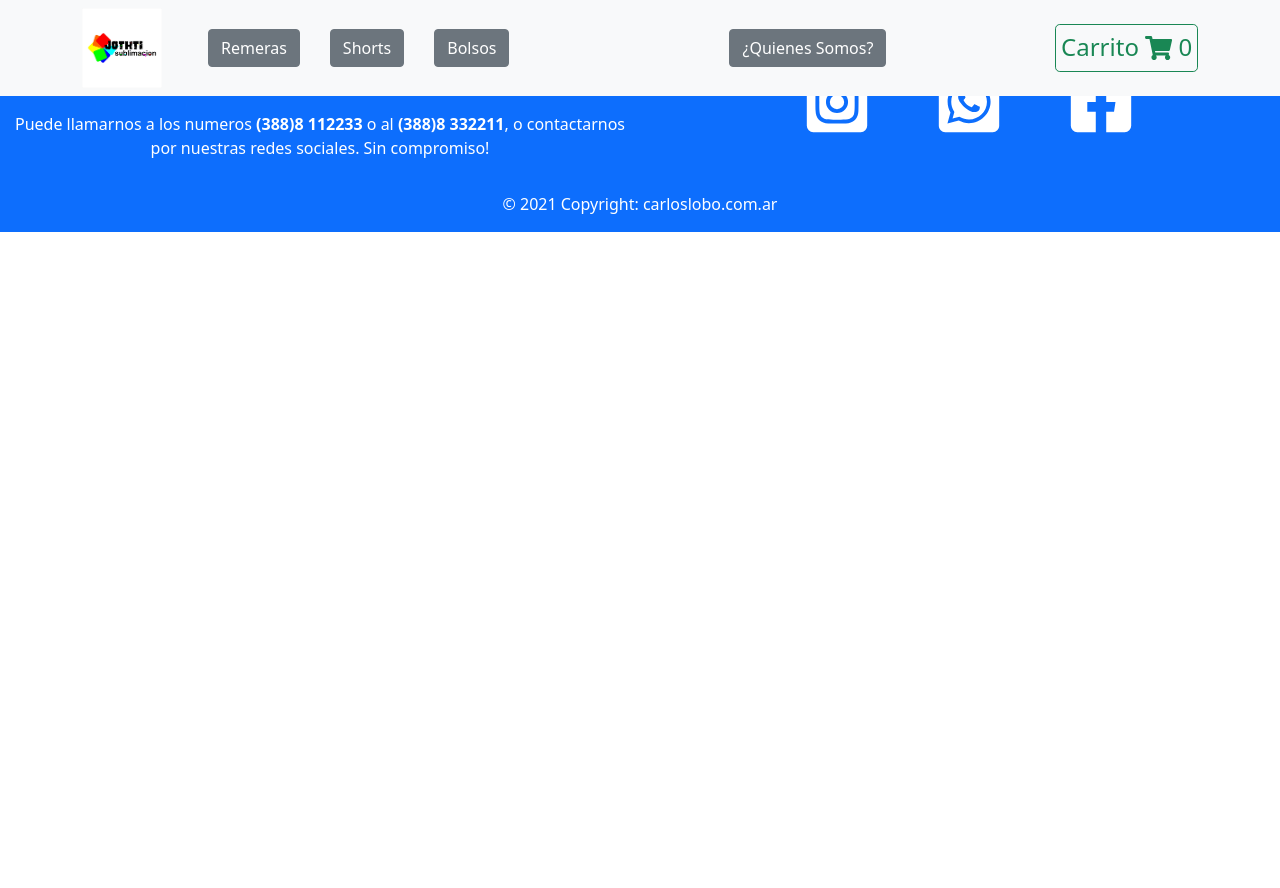
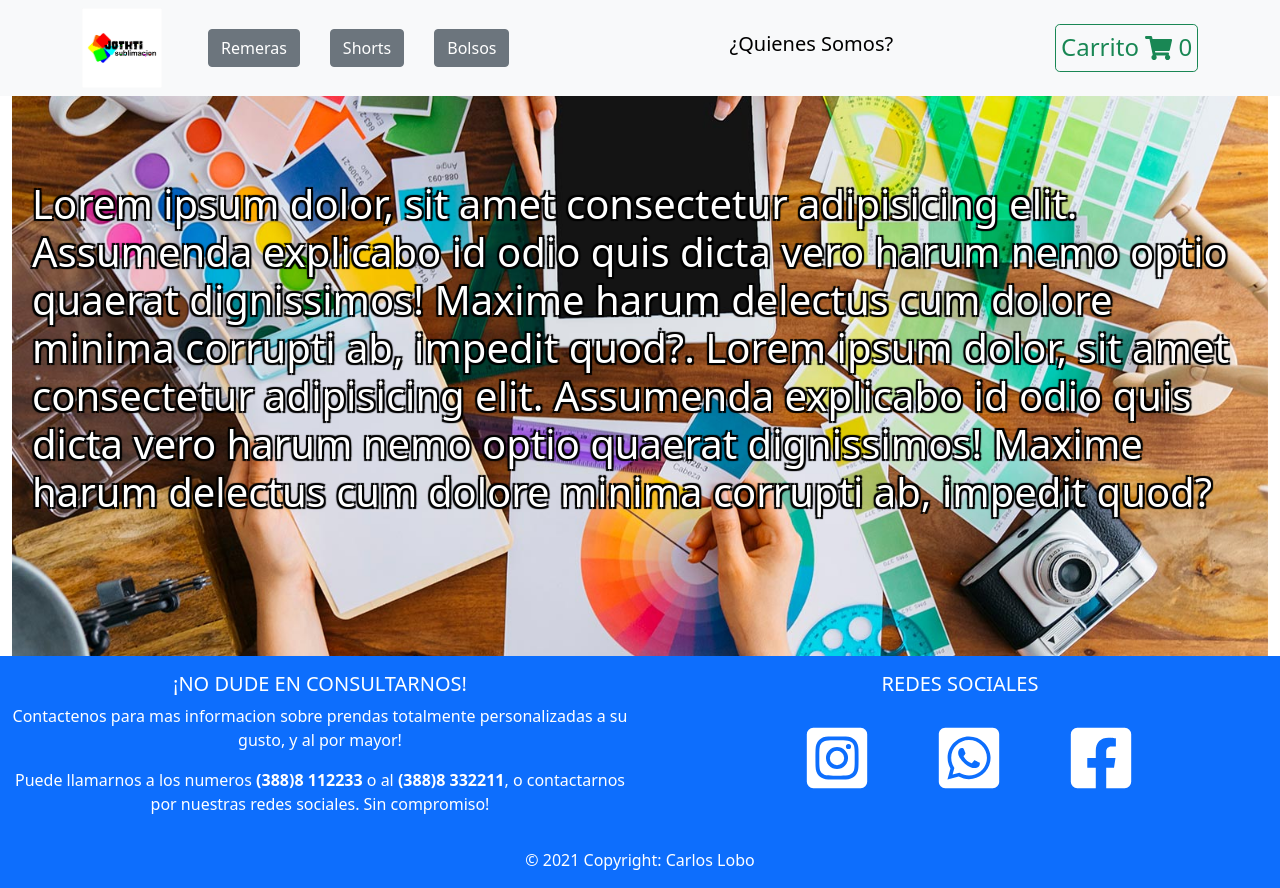
Before and after one commit to carloslobo09/JothtiDesign-Lobo, a React (Create React App) app: page /quienessomos in a window 1280 px wide. Before the commit the page ends 800 px from the top, so only its background shows below. Built offline with nearby package versions, Linux system fonts and the light colour scheme.

Commit message:
retoques

```diff
--- a/src/App.js
+++ b/src/App.js
@@ -6,6 +6,7 @@ import ItemDetailContainer from './component/container/ItemDetailContainer'
 import {CartProvider} from './context/cartContext'
 import Cart from './component/cart/Cart'
 import Footer from './component/footer/Footer'
+import QuienesSomos from './component/quienessomos/QuienesSomos'
 import { BrowserRouter, Route, Switch } from 'react-router-dom'
 
 
@@ -23,6 +24,9 @@ function App() {
         <Route path='/item/:id'>
           <ItemDetailContainer />
         </Route>
+        <Route path='/quienessomos'>
+          <QuienesSomos />
+        </Route>
         <Route exact path='/cart'>
             <Cart/>
         </Route>
--- a/src/component/NavBar/NavBar.js
+++ b/src/component/NavBar/NavBar.js
@@ -25,7 +25,7 @@ const NavBar= () =>{
                                 <Link to={`/category/bolso`}><a style={{marginLeft:"30px"}} className="btn btn-secondary" href='#'>Bolsos</a></Link>
                             </li>
                             <li className="nav-item">
-                                <a style={{marginLeft:"220px"}} className="btn btn-secondary" href='#'>¿Quienes Somos?</a>
+                                <Link to={`/quienessomos`} style={{textDecoration:"none"}}> <a style={{marginLeft:"220px", textDecoration:"none", color:"black", fontSize:"20px"}}  href='#'>¿Quienes Somos?</a></Link>
                             </li>
                         </ul>
                     </div>
--- a/src/component/footer/Footer.js
+++ b/src/component/footer/Footer.js
@@ -27,7 +27,7 @@ const Footer = () =>{
             </div>
             </div>
                 <div className="footer-copyright text-center py-3">© 2021 Copyright:
-                    <a style={{color:'white' ,textDecoration:'none'}} href="https://www.facebook.com/CIL1997"> carloslobo.com.ar</a>
+                    <a style={{color:'white' ,textDecoration:'none'}} href="https://www.facebook.com/CIL1997"> Carlos Lobo </a>
                 </div>
         </footer>
     )
--- /dev/null
+++ b/src/component/quienessomos/QuienesSomos.js
@@ -0,0 +1,19 @@
+import React from 'react'
+import Img from '../Images/quienes.png'
+const QuienesSomos = () => {
+        return(
+            <React.Fragment>
+                <div className="container-fluid">
+                    <div className="row">
+                        <img src={Img} style={{width:"100%"}}></img>
+                        <div className="col-12">
+                        <h1 style={{position:"absolute", top:"20%", color:"white", padding:"20px",textShadow:"-2px -2px 1px #000, 2px 2px 1px #000, -2px 2px 1px #000, 2px -2px 1px #000"}}>Lorem ipsum dolor, sit amet consectetur adipisicing elit. Assumenda explicabo id odio quis dicta vero harum nemo optio quaerat dignissimos! Maxime harum delectus cum dolore minima corrupti ab, impedit quod?. Lorem ipsum dolor, sit amet consectetur adipisicing elit. Assumenda explicabo id odio quis dicta vero harum nemo optio quaerat dignissimos! Maxime harum delectus cum dolore minima corrupti ab, impedit quod?</h1>
+                        </div>
+                    </div>
+                </div>
+            </React.Fragment>
+        )
+
+}
+
+export default QuienesSomos;
```
Also changed, not shown: src/component/Images/quienes.png (added).
